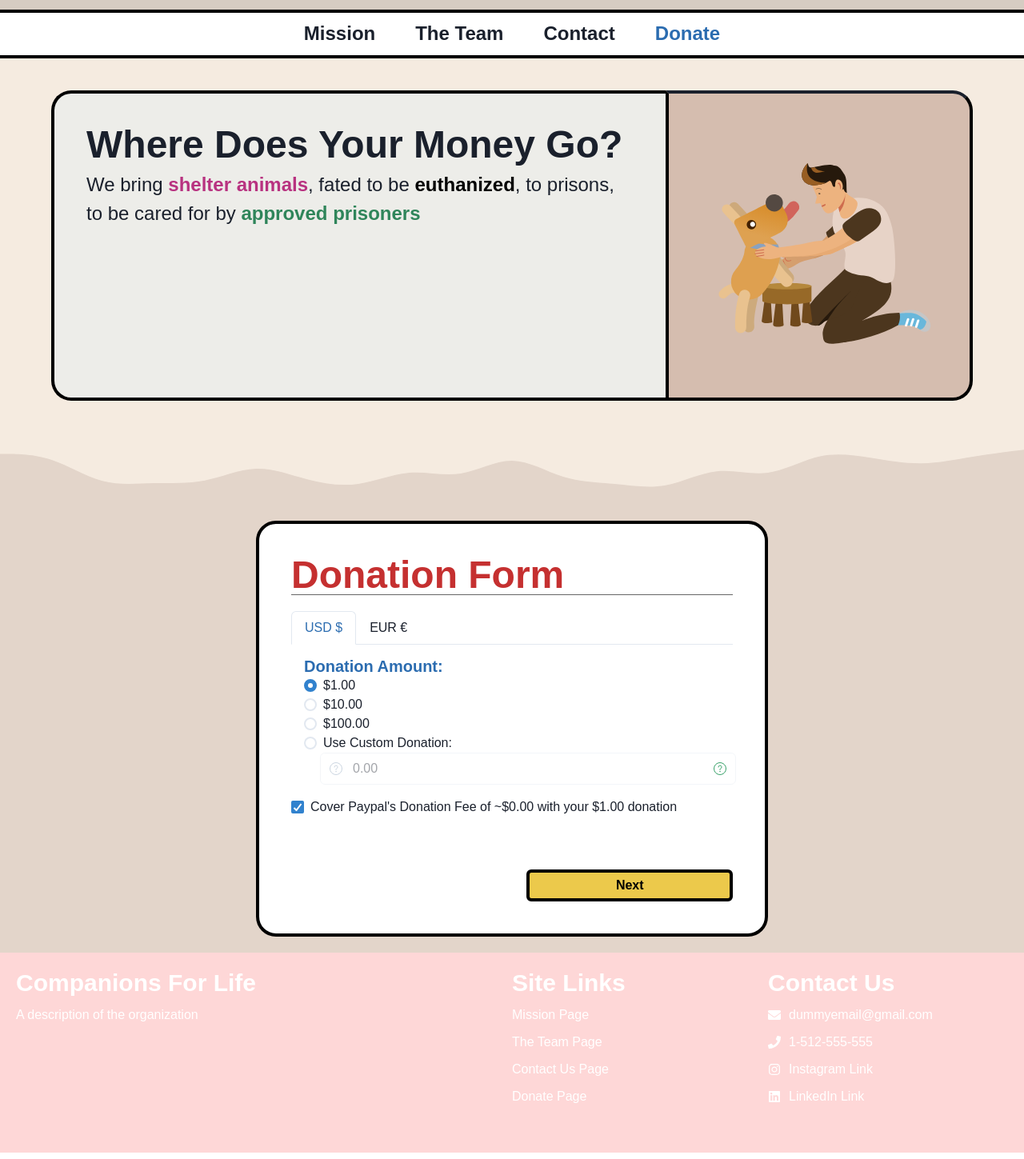
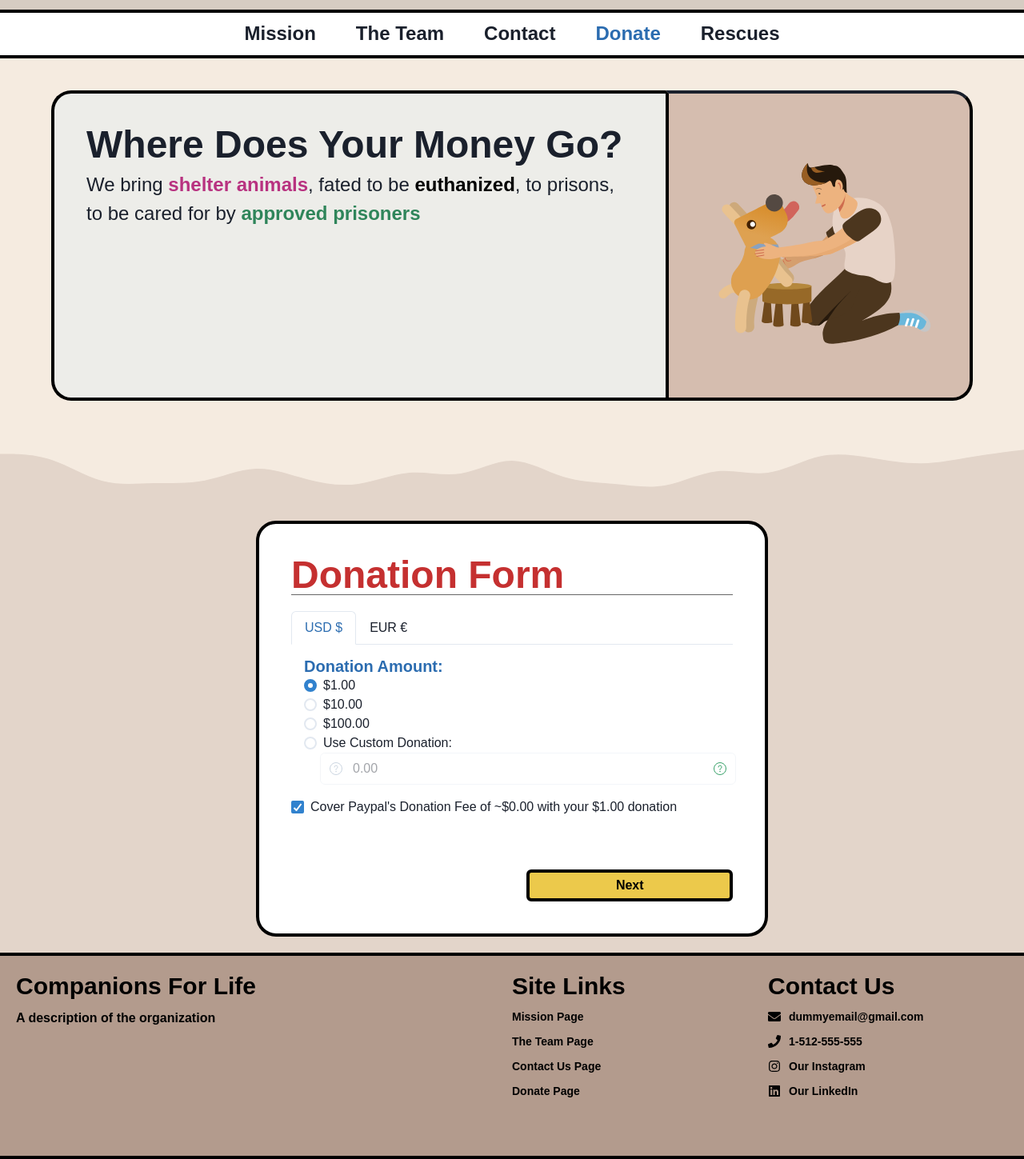
Before and after one commit to TheIshanD/companions-for-life, a Next.js app: page /donate in a window 1280 px wide. Shown: the part 92-1541 px from the top of the page at 80% size. Built offline with nearby package versions, Linux system fonts and the light colour scheme.

Commit message:
set up rescues page

```diff
--- a/src/components/Footer.tsx
+++ b/src/components/Footer.tsx
@@ -2,7 +2,7 @@
 import NextLink from 'next/link'
 
 import {
-  Flex, Heading, Link, Box, Text, Grid, GridItem
+  Flex, Heading, Link, Box, Text, Grid, GridItem, chakra
  } from "@chakra-ui/react"
 
 import { FaEnvelope, FaPhone, FaInstagram, FaLinkedin } from "react-icons/fa";
@@ -14,8 +14,8 @@ export default function Header(props : FooterProps) {
 
     return (
         <Box>
-            <Flex direction="column">
-                <Flex direction="row" bg="brand.00" color="white" minH="250px" p="20px" gap="20px">
+            <Flex direction="column" borderY="4px solid" borderColor="black">
+                <Flex direction="row" bg="brand.600" color="#000000" minH="250px" p="20px" gap="20px" fontWeight="900">
                     <Flex direction="column" height="100%" width="50%">
                         <Flex direction="column" width="75%" gap="10px">
                             <Heading size={["sm","md","lg"]} fontWeight="900">Companions For Life</Heading>
@@ -32,7 +32,7 @@ export default function Header(props : FooterProps) {
                             textDecoration: "none",
                             color: "red.600"
                             }}>
-                            <Text fontSize={["xs","sm","md"]} width="100px">
+                            <Text fontSize={["xs","sm","sm"]} width="100px">
                             Mission Page
                             </Text>
                         </Link>
@@ -44,7 +44,7 @@ export default function Header(props : FooterProps) {
                             textDecoration: "none",
                             color: "red.600"
                             }}>
-                            <Text fontSize={["xs","sm","md"]}>
+                            <Text fontSize={["xs","sm","sm"]}>
                             The Team Page
                             </Text>
                         </Link>
@@ -56,7 +56,7 @@ export default function Header(props : FooterProps) {
                             textDecoration: "none",
                             color: "red.600"
                             }}>
-                            <Text fontSize={["xs","sm","md"]}>
+                            <Text fontSize={["xs","sm","sm"]}>
                             Contact Us Page
                             </Text>
                         </Link>
@@ -68,7 +68,7 @@ export default function Header(props : FooterProps) {
                             textDecoration: "none",
                             color: "red.600"
                             }}>
-                            <Text fontSize={["xs","sm","md"]}>
+                            <Text fontSize={["xs","sm","sm"]}>
                             Donate Page
                             </Text>
                         </Link>
@@ -77,20 +77,24 @@ export default function Header(props : FooterProps) {
                         <Heading size={["sm","md","lg"]} fontWeight="900">Contact Us</Heading>
                         <Flex direction="row" align="center" gap="10px">
                             <FaEnvelope />
-                            <Text fontSize={["3xs","2xs","md"]} overflowWrap="break-word">dummyemail@gmail.com</Text>
+                            <Text fontSize={["3xs","2xs","sm"]} overflowWrap="break-word">dummyemail@gmail.com</Text>
                         </Flex>
                         <Flex direction="row" align="center" gap="10px">
                             <FaPhone />
-                            <Text fontSize={["xs","sm","md"]}>1-512-555-555</Text>
+                            <Text fontSize={["xs","sm","sm"]}>1-512-555-555</Text>
                         </Flex>
+                        <chakra.a href={"https://www.linkedin.com/"} _hover={{color: "red.600"}} target='_blank'>
                             <Flex direction="row" align="center" gap="10px">
                                 <FaInstagram />
-                            <Text fontSize={["xs","sm","md"]}>Instagram Link</Text>
+                                <Text fontSize={["xs","sm","sm"]}>Our Instagram</Text>
                             </Flex>
+                        </chakra.a>
+                        <chakra.a href={"https://www.instagram.com/"} _hover={{color: "red.600"}} target='_blank'>
                             <Flex direction="row" align="center" gap="10px">
                                 <FaLinkedin />
-                            <Text fontSize={["xs","sm","md"]}>LinkedIn Link</Text>
+                                <Text fontSize={["xs","sm","sm"]}>Our LinkedIn</Text>
                             </Flex>
+                        </chakra.a>
                     </Flex>
                 </Flex>
             </Flex>
--- a/src/components/Header.tsx
+++ b/src/components/Header.tsx
@@ -16,6 +16,7 @@ interface HeaderProps {
     isOnAbout? : boolean,
     isOnContact? : boolean,
     isOnDonate? : boolean,
+    isOnRescues? : boolean,
 }
 
 const style = {
@@ -23,7 +24,7 @@ const style = {
 };
 
 export default function Header(props : HeaderProps) {
-    const { isOnMission, isOnAbout, isOnContact, isOnDonate } = props;
+    const { isOnMission, isOnAbout, isOnContact, isOnDonate, isOnRescues } = props;
 
     return (
         <Box>
@@ -137,6 +138,32 @@ export default function Header(props : HeaderProps) {
                 </Heading>
             </Link>
             }
+
+            {!isOnRescues &&
+            <Link
+                as={NextLink}
+                href='/rescues'
+                _hover={{
+                textDecoration: "none",
+                color: "red.600"
+                }}>
+                <Heading as="h1" fontSize={["lg","lg","2xl"]}>
+                Rescues
+                </Heading>
+            </Link>
+            }
+            {isOnRescues &&
+            <Link
+                color="blue.600"
+                href='/rescues'
+                _hover={{
+                textDecoration: "none",
+                }}>
+                <Heading as="h1" fontSize={["lg","lg","2xl"]} fontWeight="900">
+                Rescues
+                </Heading>
+            </Link>
+            }
             </Flex>
         </Box>
     )
--- a/src/pages/_app.tsx
+++ b/src/pages/_app.tsx
@@ -18,6 +18,7 @@ const theme = extendTheme({
       300: "#F5EBE0",
       400: "#E3D5CA",
       500: "#D5BDAF",
+      600: "#B39B8D",
     },
   },
 
--- a/src/pages/index.tsx
+++ b/src/pages/index.tsx
@@ -16,7 +16,7 @@ export default function Home() {
       <Header isOnMission={true}/>
       <Box
         backgroundImage={"url(https://ic.c4assets.com/brands/the-dog-house/5061c640-5174-451b-9798-0c11f6d56b4d.jpg?interpolation=progressive-bicubic&output-format=jpeg&output-quality=90&resize=1200px:*)"}
-        width="100vw"
+        width="100%"
         height="75vh"
         backgroundSize="cover"
       >
@@ -24,7 +24,7 @@ export default function Home() {
           direction="column"
           bg="rgba(0,0,0,0.6)"
 
-          width="100vw"
+          width="100%"
           height="75vh"
           backgroundSize="cover"
 
```
Also changed, not shown: src/components/AnimalCard.tsx (added, +37 -0 lines), src/pages/contact.tsx (+8 -6 lines), src/pages/rescues.tsx (added, +51 -0 lines), src/pages/rescues/[id].tsx (added, +61 -0 lines), src/utils/RescuesData.tsx (added, +18 -0 lines). Lines whose indentation alone changed are shown as unchanged.
